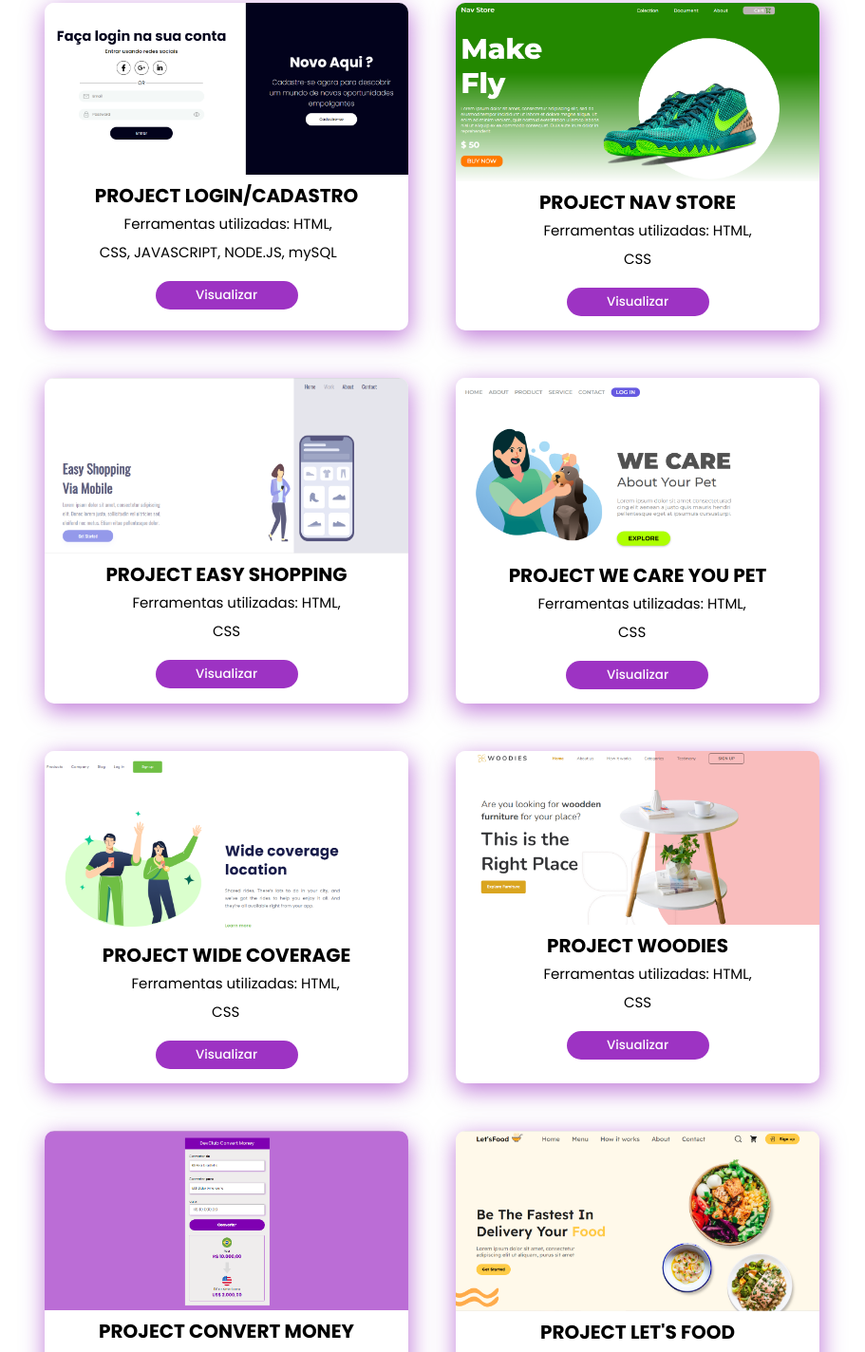
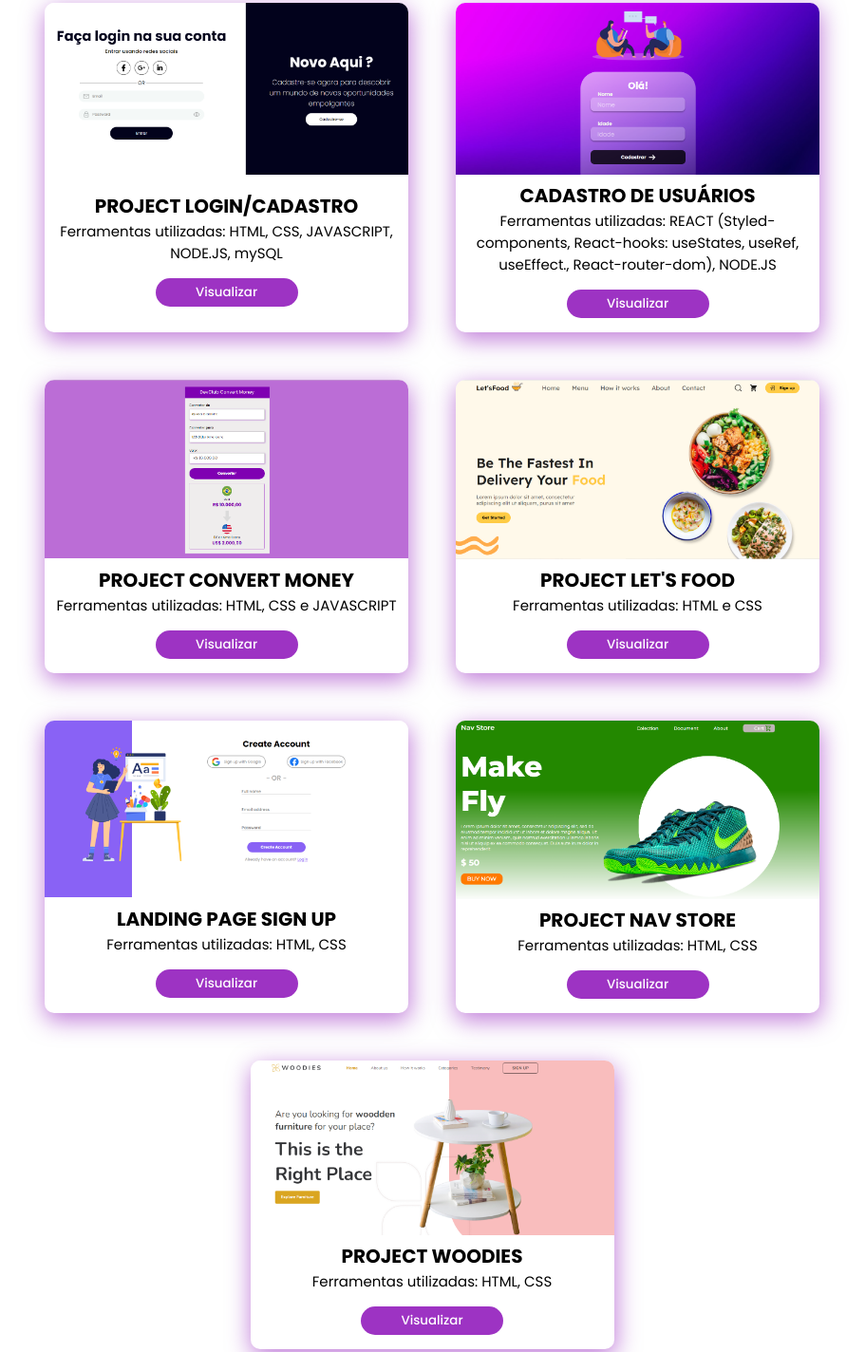
Before and after one commit to mikasampaio/PORTFOLIO, a plain HTML site: page index.html in a window 1280 px wide. Shown: the part 1658-3082 px from the top of the page at 95% size, without its empty margins (185-1096 px from the left). Drawn offline with nearby package versions, Linux system fonts and the light colour scheme.

Commit message:
Atualizando projetos novos no card

```diff
--- a/index.html
+++ b/index.html
@@ -119,97 +119,20 @@
                 <div class="cards">
                     <!-- Card img -->
                     <div class="card-img">
-                        <img src="./assets/projectnavstore.png" alt="Nav Store">
+                        <img src="./assets/register-users.png" alt="register-users">
                     </div>
                     <!-- Card img -->
 
                     <!-- Card texto 2 -->
                     <div class="card-text">
-                        <h1 class="title-card">PROJECT NAV STORE</h1>
-                        <p class="text-card">Ferramentas utilizadas: HTML, CSS</p>
-                        <a href="https://mikasampaio.github.io/PROJETO-NAV-STORE/" target="_blank">
+                        <h1 class="title-card">CADASTRO DE USUÁRIOS</h1>
+                        <p class="text-card">Ferramentas utilizadas: REACT (Styled-components, React-hooks: useStates, useRef, useEffect., React-router-dom), NODE.JS</p>
+                        <a href="https://project-react-sigma.vercel.app/" target="_blank">
                             <button>Visualizar</button> </a>
                     </div>
                     <!-- Card texto 2 -->
                 </div>
                 <!-- Card 2 -->
-
-                <!-- Card 3 -->
-                <div class="cards">
-                    <!-- Card img 3 -->
-                    <div class="card-img">
-                        <img src="./assets/Easy shopping.png" alt="Easy Shopping">
-                    </div>
-                    <!-- Card img 3 -->
-
-                    <!-- Card texto 3 -->
-                    <div class="card-text">
-                        <h1 class="title-card">PROJECT EASY SHOPPING</h1>
-                        <p class="text-card">Ferramentas utilizadas: HTML, CSS</p>
-                        <a href="https://mikasampaio.github.io/EASY-SHOPPING/" target="_blank">
-                            <button>Visualizar</button> </a>
-                    </div>
-                    <!-- Card texto 3 -->
-                </div>
-
-                <!-- Card 4 -->
-
-                <!-- Card 4 -->
-                <div class="cards">
-                    <!-- Card img 4 -->
-                    <div class="card-img">
-                        <img src="./assets/We care you pet.png" alt="We care you pet">
-                    </div>
-                    <!-- Card img 4 -->
-
-                    <!-- Card texto 4 -->
-                    <div class="card-text">
-                        <h1 class="title-card">PROJECT WE CARE YOU PET</h1>
-                        <p class="text-card">Ferramentas utilizadas: HTML, CSS</p>
-                        <a href="https://mikasampaio.github.io/PROJETO---WE-CARE-YOU-PET/" target="_blank">
-                            <button>Visualizar</button> </a>
-                    </div>
-                    <!-- Card texto 4 -->
-                </div>
-                <!-- Card 4 -->
-
-                <!-- Card 5 -->
-                <div class="cards">
-                    <!-- Card img 5 -->
-                    <div class="card-img">
-                        <img src="./assets/Wide coverage.png" alt="Wide Coverage">
-                    </div>
-                    <!-- Card img 5 -->
-
-                    <!-- Card texto 5 -->
-                    <div class="card-text">
-                        <h1 class="title-card">PROJECT WIDE COVERAGE</h1>
-                        <p class="text-card">Ferramentas utilizadas: HTML, CSS</p>
-                        <a href="https://mikasampaio.github.io/PROJETO-RESPONSIVO---WIDE-COVERAGE/" target="_blank">
-                            <button>Visualizar</button> </a>
-                    </div>
-                    <!-- Card texto 5 -->
-                </div>
-                <!-- Card 5 -->
-
-                <!-- Card 6 -->
-                <div class="cards">
-                    <!-- Card img 6 -->
-                    <div class="card-img">
-                        <img src="./assets/Woodies.png" alt="Nav Store">
-                    </div>
-                    <!-- Card img 6 -->
-
-                    <!-- Card texto 6 -->
-                    <div class="card-text">
-                        <h1 class="title-card">PROJECT WOODIES</h1>
-                        <p class="text-card">Ferramentas utilizadas: HTML, CSS</p>
-                        <a href="https://mikasampaio.github.io/WOODIES/" target="_blank">
-                            <button>Visualizar</button> </a>
-                    </div>
-                    <!-- Card texto 6 -->
-                </div>
-                <!-- Card 6 -->
 
                 <!-- Card 7 -->
                 <div class="cards">
@@ -248,6 +171,66 @@
                     <!-- Card texto 8 -->
                 </div>
                 <!-- Card 8 -->
+
+                <!-- Card 3 -->
+                <div class="cards">
+                    <!-- Card img 3 -->
+                    <div class="card-img">
+                        <img src="./assets/projectsignup.png" alt="Easy Shopping">
+                    </div>
+                    <!-- Card img 3 -->
+
+                    <!-- Card texto 3 -->
+                    <div class="card-text">
+                        <h1 class="title-card">LANDING PAGE SIGN UP</h1>
+                        <p class="text-card">Ferramentas utilizadas: HTML, CSS</p>
+                        <a href="https://mikasampaio.github.io/SIGN-UP/" target="_blank">
+                            <button>Visualizar</button> </a>
+                    </div>
+                    <!-- Card texto 3 -->
+                </div>
+
+                <!-- Card 4 -->
+
+                <!-- Card 4 -->
+                <div class="cards">
+                    <!-- Card img 4 -->
+                    <div class="card-img">
+                        <img src="./assets/projectnavstore.png" alt="store">
+                    </div>
+                    <!-- Card img 4 -->
+
+                    <!-- Card texto 4 -->
+                    <div class="card-text">
+                        <h1 class="title-card">PROJECT NAV STORE</h1>
+                        <p class="text-card">Ferramentas utilizadas: HTML, CSS</p>
+                        <a href="https://mikasampaio.github.io/PROJETO-NAV-STORE/" target="_blank">
+                            <button>Visualizar</button> </a>
+                    </div>
+                    <!-- Card texto 4 -->
+                </div>
+                <!-- Card 4 -->
+
+                <!-- Card 6 -->
+                <div class="cards">
+                    <!-- Card img 6 -->
+                    <div class="card-img">
+                        <img src="./assets/Woodies.png" alt="Nav Store">
+                    </div>
+                    <!-- Card img 6 -->
+
+                    <!-- Card texto 6 -->
+                    <div class="card-text">
+                        <h1 class="title-card">PROJECT WOODIES</h1>
+                        <p class="text-card">Ferramentas utilizadas: HTML, CSS</p>
+                        <a href="https://mikasampaio.github.io/WOODIES/" target="_blank">
+                            <button>Visualizar</button> </a>
+                    </div>
+                    <!-- Card texto 6 -->
+                </div>
+                <!-- Card 6 -->
+
+
             </div>
 
         </section>
--- a/styles.css
+++ b/styles.css
@@ -235,7 +235,7 @@ h2 {
     line-height: 55px;
 }
 
-p {
+.text-about {
     color: white;
     text-align: justify;
     width: 600px;
@@ -311,7 +311,11 @@ p {
 }
 
 .card-text {
-    text-align: center;
+    display: flex;
+    flex-direction: column;
+    align-items: center;
+    height: 100%;
+    justify-content: center;
 }
 
 .title-card {
@@ -323,7 +327,7 @@ p {
     font-size: 15px;
     color: var(--text-color);
     font-weight: 400;
-    width: 260px;
+    width: 100%;
     text-align: center;
 }
 
```
Also changed, not shown: assets/Easy shopping.png (deleted), assets/We care you pet.png (deleted), assets/Wide coverage.png (deleted), assets/icons8-menu-arredondado-32.png (deleted), assets/logo-head.png (deleted), assets/mobile (6).png (deleted), assets/register-users.png (added).
